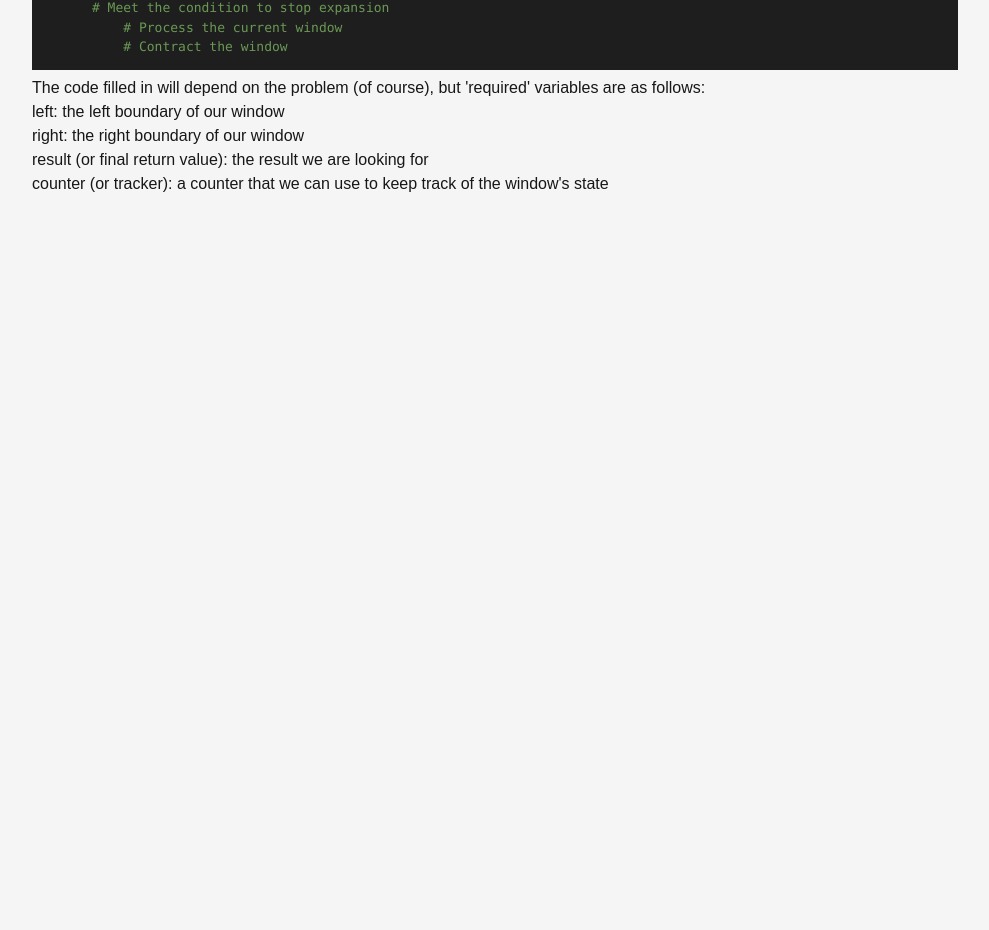
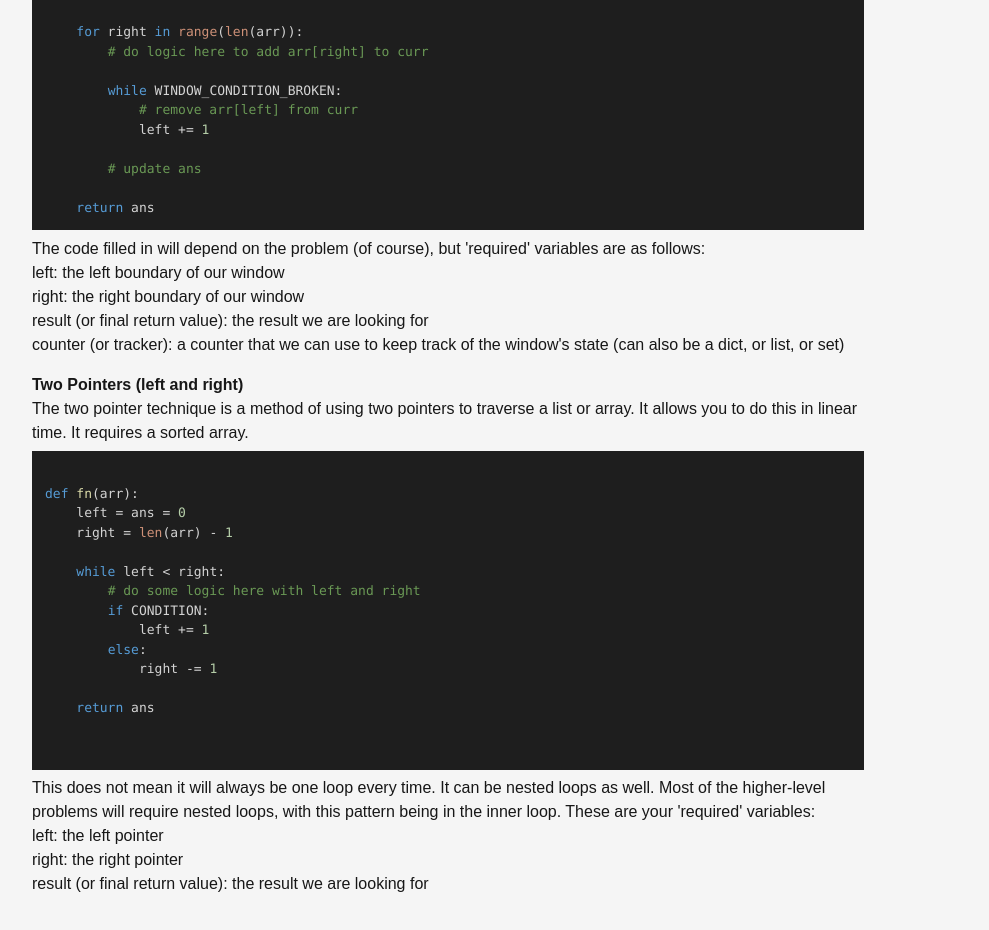
Before and after one commit to HoqueUM/portfolio-2, a Next.js app: page /dsa-notes in a window 1280 px wide. Shown: the part 544-1474 px from the top of the page, without its empty margins (192-1181 px from the left). Before the commit the page ends 836 px from the top, so only its background shows below. Built offline with nearby package versions, Linux system fonts and the light colour scheme.

Commit message:
update notes

```diff
--- a/app/daily-tasks/page.tsx
+++ b/app/daily-tasks/page.tsx
@@ -13,7 +13,6 @@ export default function Home() {
       </nav>
         <div className="flex font-mono">
             <div className="flex flex-col gap-4">
-            <div><a href="https://leetcode.com/problems/longest-repeating-character-replacement/" target="_blank" className="trace w-min">424</a></div>
             <div><a href="https://gist.github.com/tykurtz/3548a31f673588c05c89f9ca42067bc4" target="_blank" className="trace w-min">Leetcode 1 </a> and <a href="https://leetcode.com/discuss/general-discussion/458695/dynamic-programming-patterns" target="_blank" className="trace w-min">Leetcode 2</a> | <a href="/dsa-notes" target="_blank" className="trace w-min">Notes</a> | <a href="https://docs.google.com/spreadsheets/d/1ZBXHpM3EIJHg3o8dX95TKBTbIu6gsLxU83aF-Aap4oA/edit?gid=0#gid=0" target="_blank" className="trace w-min">Spreadsheet</a> | <a href="https://github.com/ashishps1/awesome-behavioral-interviews" target="_blank" className="min-w trace">Behavioral</a> | Slides 109, 111, 113, and 114</div>
             <a href="https://docs.google.com/document/d/1MOeS2PZ4F2gF3IpguIPBLX0nctTQjfLS1A0CoHiQZcs/edit?tab=t.0" target="_blank" className="trace w-min">Scripts</a>
             <a href="https://rahulhoque.substack.com/publish/home" target="_blank" className="trace w-min">Substack</a>
--- a/app/dsa-notes/page.tsx
+++ b/app/dsa-notes/page.tsx
@@ -28,24 +28,61 @@ export default function Home() {
               <h1 className="font-bold">Sliding Window</h1>
               The sliding window technique is a method of extracting information from a subarray.
               Depending on the problem, this could either require you to expand or contract the window.
-              A really good &apos;pesudocode&apos; I found <a href="https://medium.com/@timpark0807/leetcode-is-easy-sliding-window-c44c11cc33e1" target="blank" className="underline">here</a> gave this:
+              A really good &apos;pesudocode&apos; I found on the wonderful leetcode templates website gave this:
               <SyntaxHighlighter language="python" style={vscDarkPlus}>
               {
 
-`def sliding_window(nums):
-  # Iterate over elements in our input, this is usually while right < len(nums)...SOME PROBLEMS REQUIRE DOUBLE LOOP
-      # Expand the window
-      # Meet the condition to stop expansion
-          # Process the current window
-          # Contract the window`}
+`def fn(arr):
+    left = ans = curr = 0
+
+    for right in range(len(arr)):
+        # do logic here to add arr[right] to curr
+
+        while WINDOW_CONDITION_BROKEN:
+            # remove arr[left] from curr
+            left += 1
+
+        # update ans
+
+    return ans`}
               </SyntaxHighlighter>
               The code filled in will depend on the problem (of course), but &apos;required&apos; variables are as follows:
               <ul>
                 <li>left: the left boundary of our window</li>
                 <li>right: the right boundary of our window</li>
                 <li>result (or final return value): the result we are looking for</li>
-                <li>counter (or tracker): a counter that we can use to keep track of the window&apos;s state</li>
+                <li>counter (or tracker): a counter that we can use to keep track of the window&apos;s state (can also be a dict, or list, or set)</li>
               </ul>
+            </div>
+            <div>
+            <h1 className="font-bold">Two Pointers (left and right)</h1>
+            The two pointer technique is a method of using two pointers to traverse a list or array.
+            It allows you to do this in linear time. It requires a sorted array.
+            <SyntaxHighlighter language="python" style={vscDarkPlus}>
+            {`
+def fn(arr):
+    left = ans = 0
+    right = len(arr) - 1
+
+    while left < right:
+        # do some logic here with left and right
+        if CONDITION:
+            left += 1
+        else:
+            right -= 1
+
+    return ans
+
+            `}
+            </SyntaxHighlighter>
+            This does not mean it will always be one loop every time. It can be nested loops as well.
+            Most of the higher-level problems will require nested loops, with this pattern being in the inner loop.
+            These are your &apos;required&apos; variables:
+            <ul>
+              <li>left: the left pointer</li>
+              <li>right: the right pointer</li>
+              <li>result (or final return value): the result we are looking for</li>
+            </ul>
             </div>
         </div>
         </div>
```
